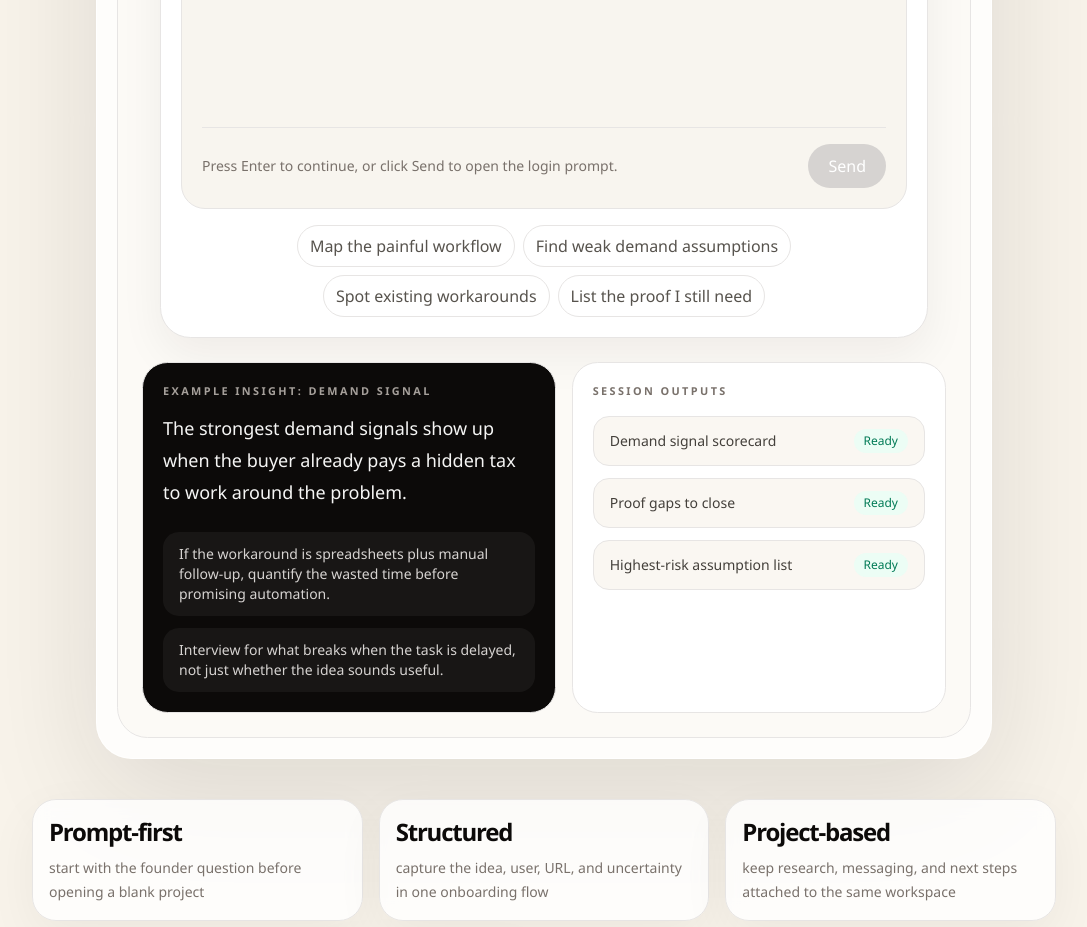
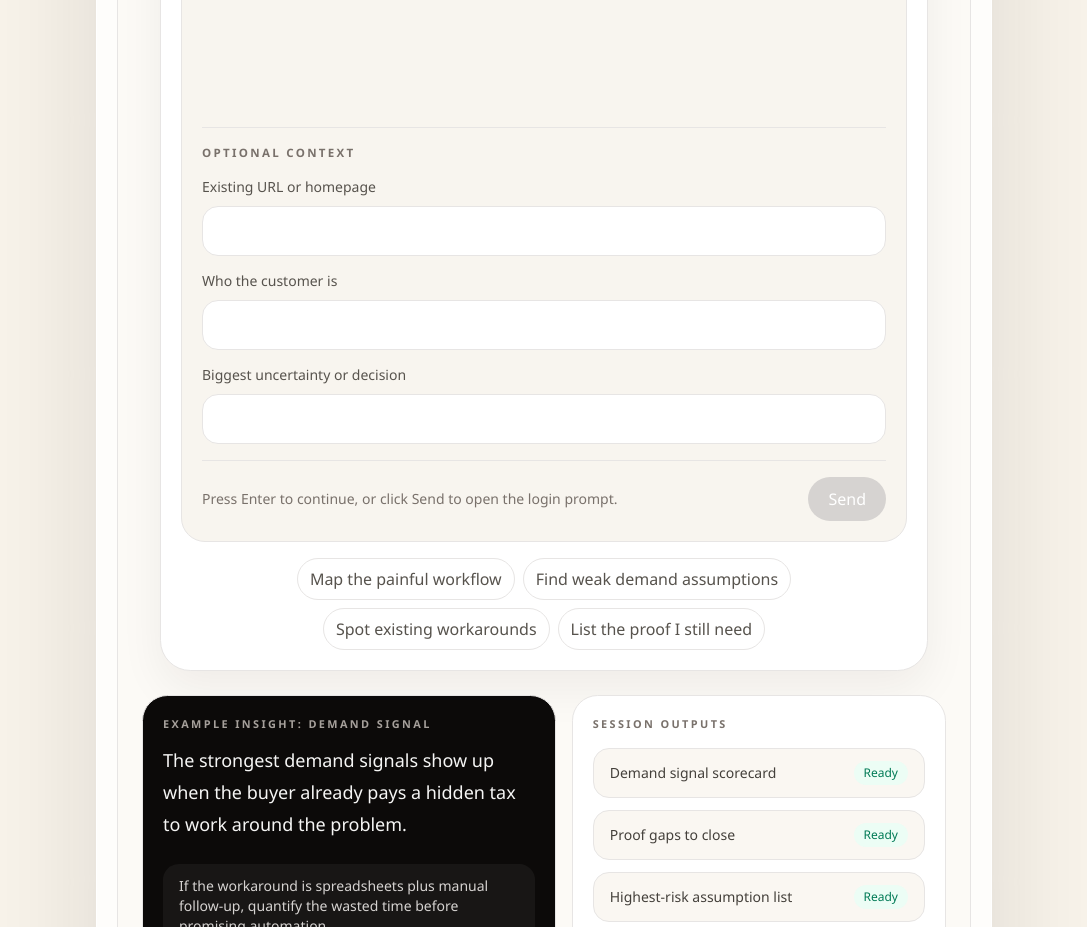
Before and after one commit to jianxux/aicofounder, a Next.js app: page / in a window 1280 px wide. Shown: the part 1100-2027 px from the top of the page, without its empty margins (96-1183 px from the left). Built offline with nearby package versions, Linux system fonts and the light colour scheme; no server answers.

Commit message:
feat: enrich landing prompt with optional founder context
- add optional URL, customer, and uncertainty fields below the hero prompt
- carry the combined draft into the login modal preview and session storage
- preserve line breaks in the modal preview so the handoff stays readable

```diff
--- a/src/app/page.tsx
+++ b/src/app/page.tsx
@@ -250,7 +250,9 @@ function LoginPromptModal({
 
         <div className="mt-6 rounded-[1.5rem] border border-stone-200 bg-white px-5 py-4 shadow-sm">
           <div className="text-[0.68rem] font-semibold uppercase tracking-[0.22em] text-stone-500">Prompt preview</div>
-          <p className="mt-3 text-sm leading-7 text-stone-700">{promptDraft || "Start with an idea, problem, or question."}</p>
+          <p className="mt-3 whitespace-pre-wrap text-sm leading-7 text-stone-700">
+            {promptDraft || "Start with an idea, problem, or question."}
+          </p>
         </div>
 
         <div className="mt-6 flex flex-wrap items-center gap-3">
@@ -270,12 +272,49 @@ function LoginPromptModal({
   );
 }
 
+function buildLandingPromptDraft({
+  heroPrompt,
+  existingUrl,
+  customer,
+  uncertainty,
+}: {
+  heroPrompt: string;
+  existingUrl: string;
+  customer: string;
+  uncertainty: string;
+}) {
+  const nextPrompt = heroPrompt.trim();
+
+  if (!nextPrompt) {
+    return "";
+  }
+
+  const optionalSections = [
+    ["Existing URL or homepage", existingUrl.trim()],
+    ["Who the customer is", customer.trim()],
+    ["Biggest uncertainty or decision", uncertainty.trim()],
+  ]
+    .filter(([, value]) => value)
+    .map(([label, value]) => `${label}: ${value}`);
+
+  return optionalSections.length > 0 ? [nextPrompt, ...optionalSections].join("\n\n") : nextPrompt;
+}
+
 export default function LandingPage() {
   const [heroPrompt, setHeroPrompt] = useState("");
+  const [existingUrl, setExistingUrl] = useState("");
+  const [customer, setCustomer] = useState("");
+  const [uncertainty, setUncertainty] = useState("");
   const [showLoginPrompt, setShowLoginPrompt] = useState(false);
   const [activePresetId, setActivePresetId] = useState<(typeof focusPresets)[number]["id"]>(focusPresets[0].id);
 
   const activePreset = focusPresets.find((preset) => preset.id === activePresetId) ?? focusPresets[0];
+  const heroPromptDraft = buildLandingPromptDraft({
+    heroPrompt,
+    existingUrl,
+    customer,
+    uncertainty,
+  });
 
   useEffect(() => {
     void trackEvent("page_view", {
@@ -287,7 +326,7 @@ export default function LandingPage() {
   const handleHeroSubmit = (event?: FormEvent<HTMLFormElement>) => {
     event?.preventDefault();
 
-    const nextPrompt = heroPrompt.trim();
+    const nextPrompt = heroPromptDraft;
     if (!nextPrompt) {
       return;
     }
@@ -313,7 +352,7 @@ export default function LandingPage() {
 
   return (
     <>
-      <LoginPromptModal open={showLoginPrompt} promptDraft={heroPrompt.trim()} onClose={() => setShowLoginPrompt(false)} />
+      <LoginPromptModal open={showLoginPrompt} promptDraft={heroPromptDraft} onClose={() => setShowLoginPrompt(false)} />
       <main className="min-h-screen overflow-x-hidden bg-[#f8f3ea] text-stone-950">
       <div className="relative isolate overflow-hidden">
         <div className="absolute inset-x-0 top-0 -z-10 h-[42rem] bg-[radial-gradient(circle_at_top,rgba(249,115,22,0.16),transparent_24%),radial-gradient(circle_at_15%_20%,rgba(255,255,255,0.9),transparent_28%),linear-gradient(180deg,#fbf7f0_0%,#f8f3ea_58%,#f8f3ea_100%)]" />
@@ -404,6 +443,38 @@ export default function LandingPage() {
                       placeholder={activePreset.placeholder}
                       className="min-h-[132px] w-full resize-none bg-transparent text-base leading-8 text-stone-800 outline-none placeholder:text-stone-400"
                     />
+                    <div className="mt-4 border-t border-stone-200 pt-4">
+                      <div className="text-left text-[0.72rem] font-semibold uppercase tracking-[0.2em] text-stone-500">Optional context</div>
+                      <div className="mt-3 grid gap-3">
+                        <label className="block text-left">
+                          <span className="text-sm font-medium text-stone-600">Existing URL or homepage</span>
+                          <input
+                            type="text"
+                            value={existingUrl}
+                            onChange={(event) => setExistingUrl(event.target.value)}
+                            className="mt-2 w-full rounded-2xl border border-stone-200 bg-white px-4 py-3 text-sm text-stone-800 outline-none transition placeholder:text-stone-400 focus:border-stone-300"
+                          />
+                        </label>
+                        <label className="block text-left">
+                          <span className="text-sm font-medium text-stone-600">Who the customer is</span>
+                          <input
+                            type="text"
+                            value={customer}
+                            onChange={(event) => setCustomer(event.target.value)}
+                            className="mt-2 w-full rounded-2xl border border-stone-200 bg-white px-4 py-3 text-sm text-stone-800 outline-none transition placeholder:text-stone-400 focus:border-stone-300"
+                          />
+                        </label>
+                        <label className="block text-left">
+                          <span className="text-sm font-medium text-stone-600">Biggest uncertainty or decision</span>
+                          <input
+                            type="text"
+                            value={uncertainty}
+                            onChange={(event) => setUncertainty(event.target.value)}
+                            className="mt-2 w-full rounded-2xl border border-stone-200 bg-white px-4 py-3 text-sm text-stone-800 outline-none transition placeholder:text-stone-400 focus:border-stone-300"
+                          />
+                        </label>
+                      </div>
+                    </div>
                     <div className="mt-4 flex flex-col gap-3 border-t border-stone-200 pt-4 sm:flex-row sm:items-center sm:justify-between">
                       <span className="text-sm text-stone-500">Press Enter to continue, or click Send to open the login prompt.</span>
                       <button
```
Also changed, not shown: 1 other file (tests, documents, lock files or other folders).
